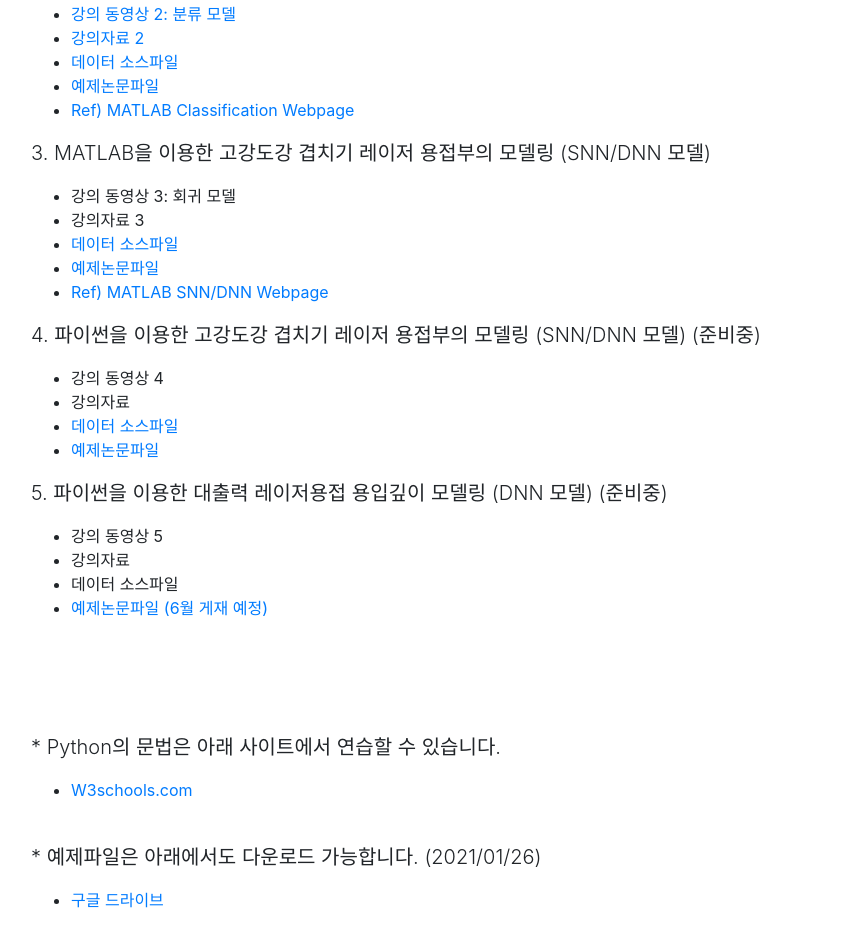
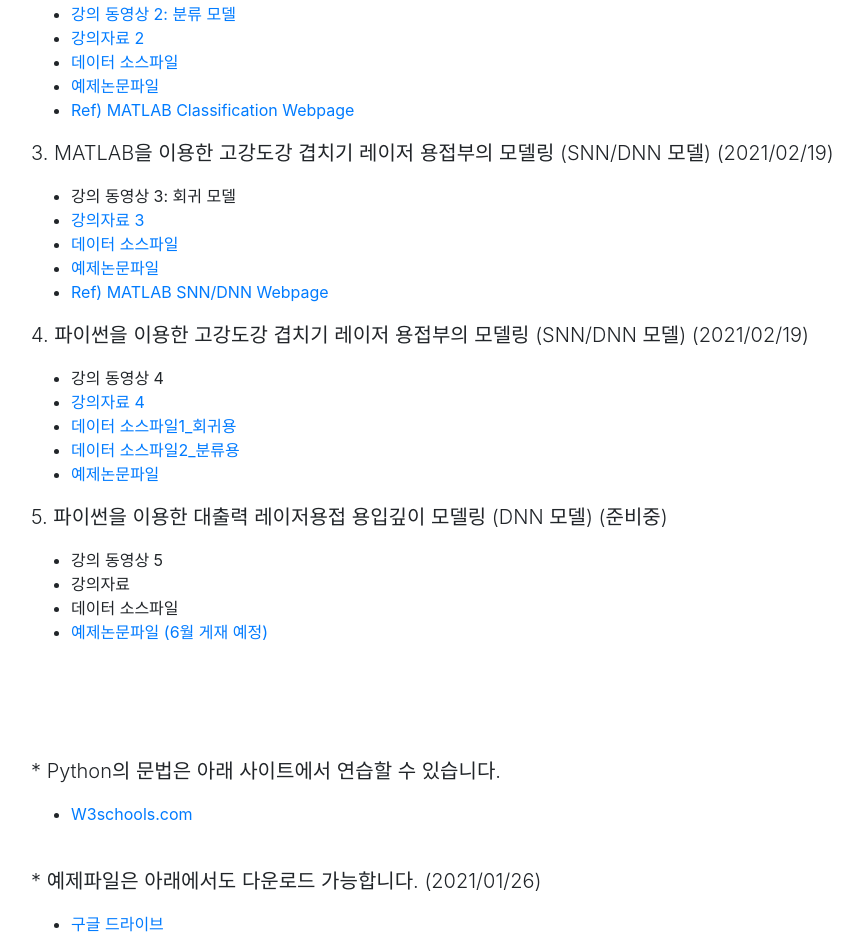
Before and after one commit to deepjoining/deepjoining.github.io, a website with bundled scripts: page index.html in a window 1280 px wide. Shown: the part 780-1717 px from the top of the page, without its empty margins (54-917 px from the left). Built offline with nearby package versions, Linux system fonts and the light colour scheme.

Commit message:
Update index.html

```diff
--- a/index.html
+++ b/index.html
@@ -75,20 +75,21 @@
             <li><a href="https://www.mathworks.com/help/stats/classification.html">Ref) MATLAB Classification Webpage</a></li>
           </ul>
 
-          <p class="lead">3. MATLAB을 이용한 고강도강 겹치기 레이저 용접부의 모델링 (SNN/DNN 모델) </p>
+          <p class="lead">3. MATLAB을 이용한 고강도강 겹치기 레이저 용접부의 모델링 (SNN/DNN 모델) (2021/02/19)</p>
           <ul>
             <li>강의 동영상 3: 회귀 모델 </a></li>
-            <li>강의자료 3</a></li>
+            <li><a href="/lec/slide3.pdf">강의자료 3</a></li>
             <li><a href="/lec/all_data.xlsx">데이터 소스파일</a></li>
             <li><a href="/lec/paper1.pdf">예제논문파일</a></li>
             <li><a href="https://www.mathworks.com/help/deeplearning/function-approximation-clustering-and-control.html">Ref) MATLAB SNN/DNN Webpage</a></li>
           </ul>
 
-          <p class="lead">4. 파이썬을 이용한 고강도강 겹치기 레이저 용접부의 모델링 (SNN/DNN 모델) (준비중)</p>
+          <p class="lead">4. 파이썬을 이용한 고강도강 겹치기 레이저 용접부의 모델링 (SNN/DNN 모델) (2021/02/19)</p>
           <ul>
             <li>강의 동영상 4 </a></li>
-            <li>강의자료</a></li>
-            <li><a href="/lec/all_data.xlsx">데이터 소스파일</a></li>
+            <li><a href="/lec/slide4.pdf">강의자료 4</a></li>
+            <li><a href="/lec/data_laser_1.csv">데이터 소스파일1_회귀용</a></li>
+            <li><a href="/lec/data_laser_2.csv">데이터 소스파일2_분류용</a></li>
             <li><a href="/lec/paper1.pdf">예제논문파일</a></li>
           </ul>
 
```
